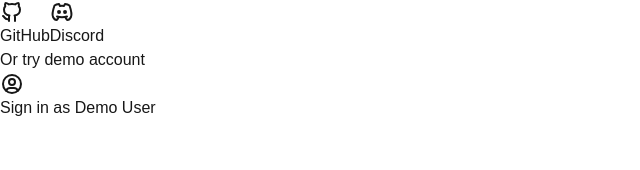
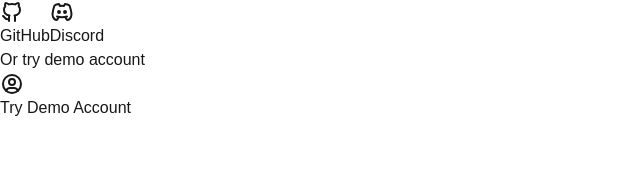
Before and after one commit to handlebauer/supabase-zustand-next, a Next.js app: page /login in a window 1280 px wide. Shown: the part 120-290 px from the top of the page, without its empty margins (0-640 px from the left). Built offline with nearby package versions, Linux system fonts and the light colour scheme.

Commit message:
feat(ui): update Brand component to accept href prop; modify navigation in HomePage and DashboardPage; enhance DemoButton styling and text

```diff
--- a/src/app/dashboard/page.tsx
+++ b/src/app/dashboard/page.tsx
@@ -16,7 +16,7 @@ export default async function DashboardPage() {
     return (
         <main className="flex min-h-screen flex-col p-6">
             <nav className="flex justify-between items-center w-full">
-                <Brand>Dashboard</Brand>
+                <Brand href="/dashboard">My App</Brand>
                 <UserNav user={user} />
             </nav>
             <div className="flex-1 flex flex-col items-center justify-center space-y-6">
--- a/src/app/page.tsx
+++ b/src/app/page.tsx
@@ -1,6 +1,7 @@
 import Link from 'next/link'
 import { createClient } from '@/lib/supabase/server'
 import { UserNav } from '@/components/dashboard/user-nav'
+import { Brand } from '@/components/ui/brand'
 
 export default async function HomePage() {
     const supabase = await createClient()
@@ -11,7 +12,7 @@ export default async function HomePage() {
     return (
         <main className="flex min-h-screen flex-col p-6">
             <nav className="flex justify-between items-center w-full">
-                <h1 className="text-2xl font-bold">My App</h1>
+                <Brand>My App</Brand>
                 <div>
                     {user ? (
                         <UserNav user={user} />
--- a/src/components/auth/demo-button.client.tsx
+++ b/src/components/auth/demo-button.client.tsx
@@ -39,12 +39,12 @@ export function DemoButton({ onStateChange }: DemoButtonProps) {
             {/* DEMO USER BUTTON - Remove this component in production */}
             <Button
                 variant="outline"
-                className="w-full bg-yellow-50 hover:bg-yellow-100 dark:bg-yellow-950 dark:hover:bg-yellow-900"
+                className="w-full bg-emerald-50 hover:bg-emerald-100 dark:bg-emerald-950 dark:hover:bg-emerald-900 border-emerald-200 dark:border-emerald-800 text-emerald-700 dark:text-emerald-300 hover:text-emerald-800 dark:hover:text-emerald-200 font-medium"
                 onClick={handleDemoSignIn}
                 disabled={demoLoading}
             >
                 <IconUserCircle className="mr-2 h-4 w-4" />
-                {demoLoading ? '...' : 'Sign in as Demo User'}
+                {demoLoading ? '...' : 'Try Demo Account'}
             </Button>
         </div>
     )
```
Also changed, not shown: src/components/ui/brand.tsx (+7 -2 lines).
